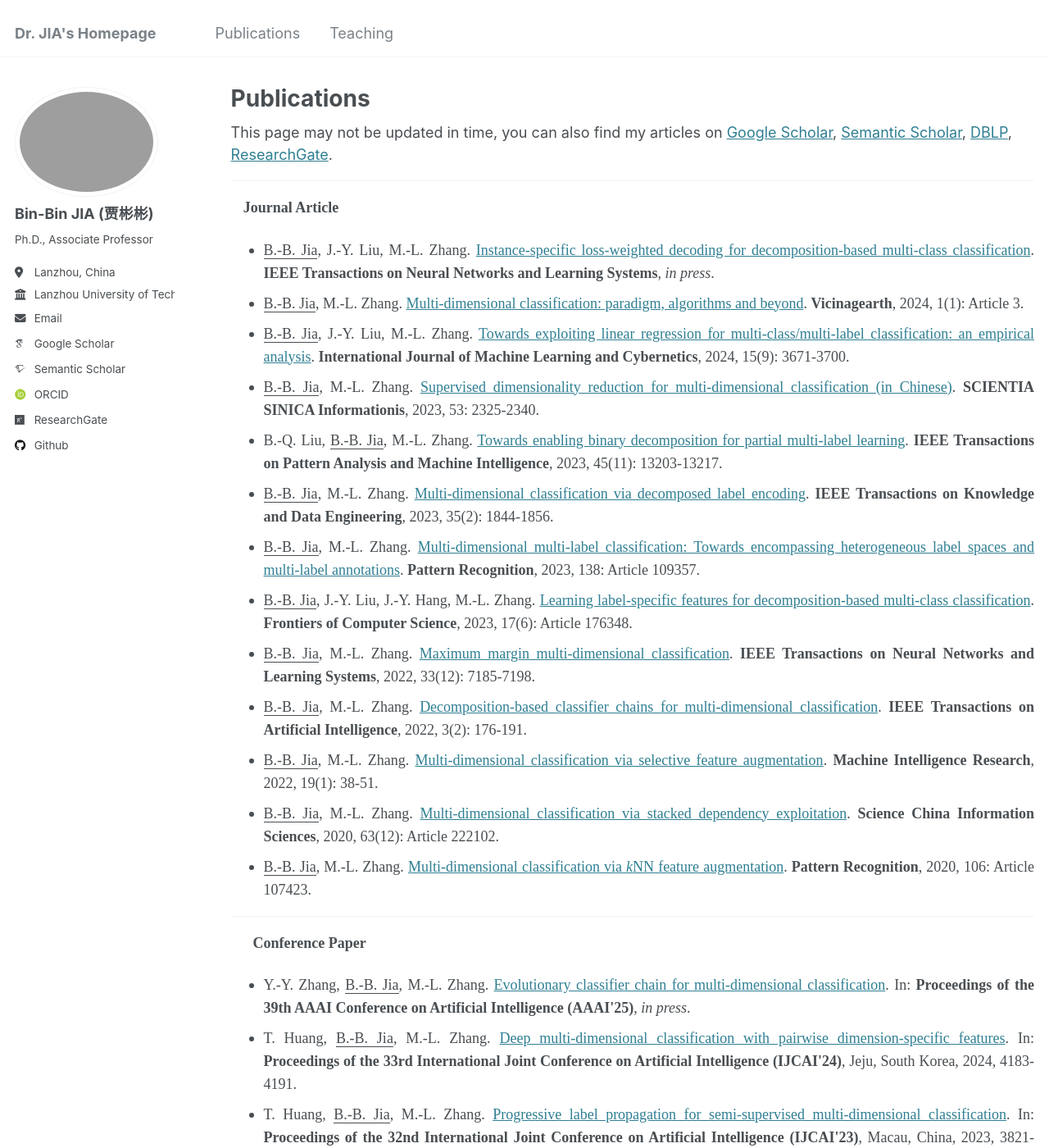
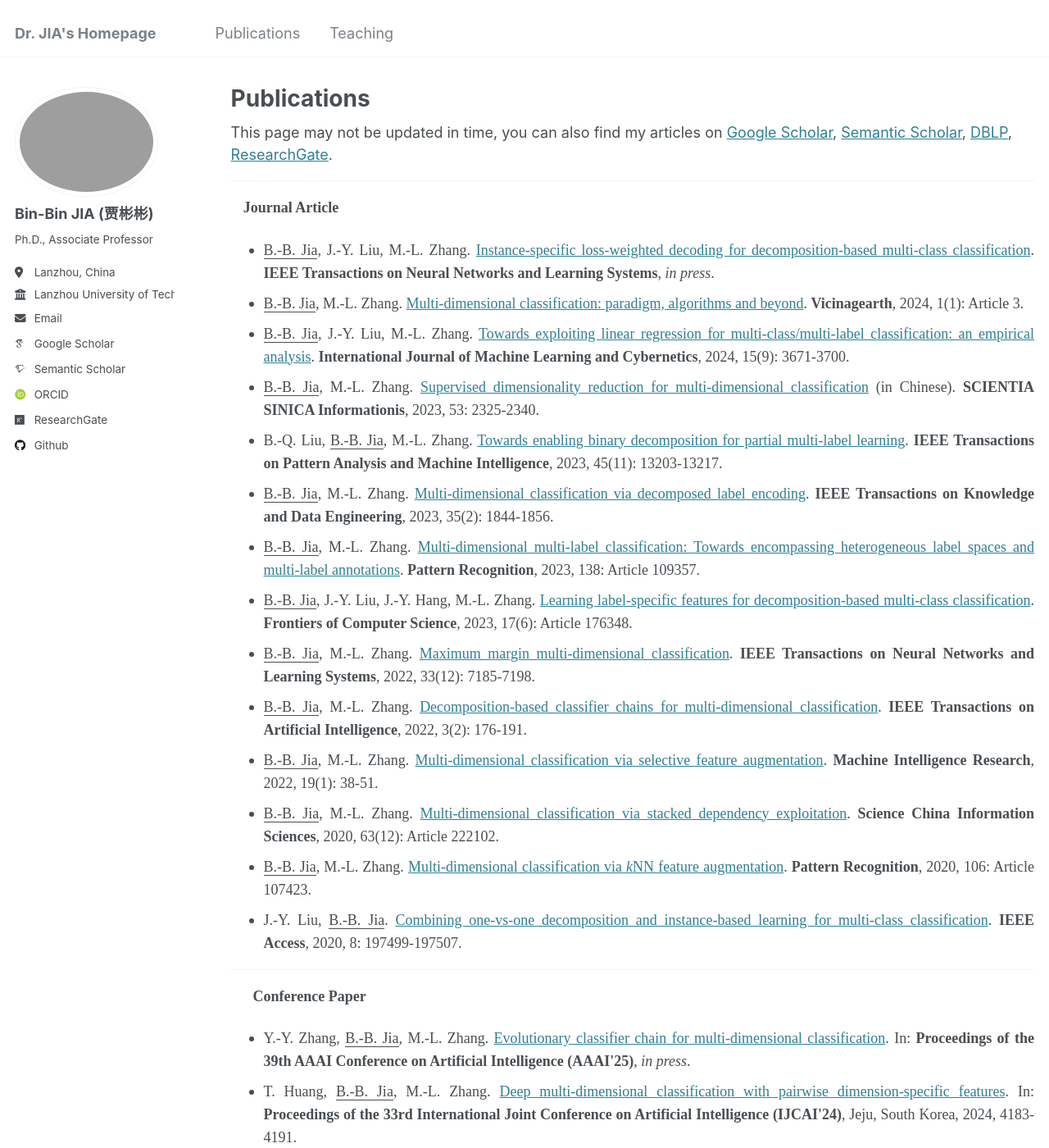
Before and after one commit to jiabinbin-ai/jiabinbin-ai.github.io, a Jekyll site: the page built from _pages/publications.html, in a window 1280 px wide and 1400 px high. Shown: the whole window at 82% size. Built offline with Jekyll 4.4.1, drawn with Linux system fonts in a browser that asks for light colours; some web fonts are replaced.

Commit message:
Update publications.html

```diff
--- a/_pages/publications.html
+++ b/_pages/publications.html
@@ -19,72 +19,76 @@ author_profile: true
 	<li>
 	<p align="justify" style="line-height: 150%; margin-top:8px; margin-bottom:0">
 	<span lang="en-us"><font face="Times New Roman"><u>B.-B. Jia</u>, J.-Y. Liu,
-	M.-L. Zhang. <a>Instance-specific
+	M.-L. Zhang. <a href="https://doi.org/10.1109/TNNLS.2024.3454598">Instance-specific
 	loss-weighted decoding for decomposition-based multi-class classification</a>.
 	<b>IEEE Transactions on Neural Networks and Learning Systems</b>, <i>in
 	press</i>. </font></span></li>
 	<li>
 	<p align="justify" style="line-height: 150%; margin-top:8px; margin-bottom:0">
-	<span lang="en-us"><font face="Times New Roman"><u>B.-B. Jia</u>, M.-L. Zhang. <a>Multi-dimensional classification: paradigm, algorithms and beyond</a>. <b>Vicinagearth</b>, 2024, 1(1): Article 3. </font></span></li>
+	<span lang="en-us"><font face="Times New Roman"><u>B.-B. Jia</u>, M.-L. Zhang. <a href="https://doi.org/10.1007/s44336-024-00004-7">Multi-dimensional classification: paradigm, algorithms and beyond</a>. <b>Vicinagearth</b>, 2024, 1(1): Article 3. </font></span></li>
 	<li>
 	<p align="justify" style="line-height: 150%; margin-top:8px; margin-bottom:0">
-	<span lang="en-us"><font face="Times New Roman"><u>B.-B. Jia</u>, J.-Y. Liu, M.-L. Zhang. <a>Towards exploiting linear regression for multi-class/multi-label classification: an empirical analysis</a>. <b>International Journal of Machine Learning and Cybernetics</b>,
+	<span lang="en-us"><font face="Times New Roman"><u>B.-B. Jia</u>, J.-Y. Liu, M.-L. Zhang. <a href="https://doi.org/10.1007/s13042-024-02114-6">Towards exploiting linear regression for multi-class/multi-label classification: an empirical analysis</a>. <b>International Journal of Machine Learning and Cybernetics</b>,
 	2024, 15(9): 3671-3700. </font></span></li>
 	<li>
 	<p align="justify" style="line-height: 150%; margin-top:8px; margin-bottom:0">
-	<span lang="en-us"><font face="Times New Roman"><u>B.-B. Jia</u>, M.-L. Zhang. <a>Supervised dimensionality reduction for multi-dimensional classification (in Chinese)</a>. <b>SCIENTIA SINICA Informationis</b>, 2023, 53: 2325-2340. </font></span></li>
+	<span lang="en-us"><font face="Times New Roman"><u>B.-B. Jia</u>, M.-L. Zhang. <a href="https://doi.org/10.1360/SSI-2022-0363">Supervised dimensionality reduction for multi-dimensional classification</a> (in Chinese). <b>SCIENTIA SINICA Informationis</b>, 2023, 53: 2325-2340. </font></span></li>
 	<li>
 	<p align="justify" style="line-height: 150%; margin-top:8px; margin-bottom:0">
 	<span lang="en-us"><font face="Times New Roman">B.-Q. Liu, <u>B.-B. Jia</u>,
-	M.-L. Zhang. <a>Towards enabling binary decomposition for partial multi-label learning</a>. <b>IEEE Transactions on Pattern Analysis and Machine
+	M.-L. Zhang. <a href="https://doi.org/10.1109/TPAMI.2023.3290797">Towards enabling binary decomposition for partial multi-label learning</a>. <b>IEEE Transactions on Pattern Analysis and Machine
 	Intelligence</b>, 2023, 45(11): 13203-13217. </font></span></li>
 	<li>
 	<p align="justify" style="line-height: 150%; margin-top:8px; margin-bottom:0">
 	<span lang="en-us"><font face="Times New Roman"><u>B.-B. Jia</u>, M.-L. Zhang.
-	<a>Multi-dimensional classification via decomposed
+	<a href="https://doi.org/10.1109/TKDE.2021.3100436">Multi-dimensional classification via decomposed
 	label encoding</a>. <b>IEEE Transactions on Knowledge and Data Engineering</b>,
 	2023, 35(2): 1844-1856. </font></span></li>
 	<li>
 	<p align="justify" style="line-height: 150%; margin-top:8px; margin-bottom:0">
 	<span lang="en-us"><font face="Times New Roman"><u>B.-B. Jia</u>, M.-L. Zhang.
-	<a>Multi-dimensional multi-label classification:
+	<a href="https://doi.org/10.1016/j.patcog.2023.109357">Multi-dimensional multi-label classification:
 	Towards encompassing heterogeneous label spaces and multi-label annotations</a>.
 	<b>Pattern Recognition</b>, 2023, 138: Article 109357. </font></span></li>
 	<li>
 	<p align="justify" style="line-height: 150%; margin-top:8px; margin-bottom:0">
 	<span lang="en-us"><font face="Times New Roman"><u>B.-B. Jia</u>, J.-Y. Liu, J.-Y.
-	Hang, M.-L. Zhang. <a>Learning label-specific
+	Hang, M.-L. Zhang. <a href="https://journal.hep.com.cn/fcs/EN/10.1007/s11704-023-3076-y">Learning label-specific
 	features for decomposition-based multi-class classification</a>. <b>Frontiers of Computer Science</b>,
 	2023, 17(6): Article 176348. </font></span></li>
 	<li>
 	<p align="justify" style="line-height: 150%; margin-top:8px; margin-bottom:0">
 	<span lang="en-us"><font face="Times New Roman"><u>B.-B. Jia</u>, M.-L. Zhang.
-	<a>Maximum margin multi-dimensional classification</a>.
+	<a href="https://doi.org/10.1109/TNNLS.2021.3084373">Maximum margin multi-dimensional classification</a>.
 	<b>IEEE Transactions on Neural Networks and Learning Systems</b>, 2022,
 	33(12): 7185-7198. </font></span></li>
 	<li>
 	<p align="justify" style="line-height: 150%; margin-top:8px; margin-bottom:0">
 	<span lang="en-us"><font face="Times New Roman"><u>B.-B. Jia</u>, M.-L. Zhang.
-	<a>Decomposition-based classifier chains for
+	<a href="https://doi.org/10.1109/TAI.2021.3110935">Decomposition-based classifier chains for
 	multi-dimensional classification</a>. <b>IEEE Transactions on Artificial
 	Intelligence</b>, 2022, 3(2): 176-191. </font></span></li>
 	<li>
 	<p align="justify" style="line-height: 150%; margin-top:8px; margin-bottom:0">
 	<span lang="en-us"><font face="Times New Roman"><u>B.-B. Jia</u>, M.-L. Zhang.
-	<a>Multi-dimensional classification via selective feature augmentation</a>.
+	<a href="https://www.mi-research.net/article/doi/10.1007/s11633-022-1316-5">Multi-dimensional classification via selective feature augmentation</a>.
 	<b>Machine Intelligence Research</b>, 2022, 19(1): 38-51. </font></span></li>
 	<li>
 	<p align="justify" style="line-height: 150%; margin-top:8px; margin-bottom:0">
 	<span lang="en-us"><font face="Times New Roman"><u>B.-B. Jia</u>, M.-L. Zhang.
-	<a>Multi-dimensional classification via stacked
+	<a href="https://www.sciengine.com/SCIS/doi/10.1007/s11432-019-2905-3">Multi-dimensional classification via stacked
 	dependency exploitation</a>. <b>Science China Information Sciences</b>,
 	2020, 63(12): Article 222102.</font></span></li>
 	<li>
 	<p align="justify" style="line-height: 150%; margin-top:8px; margin-bottom:0">
 	<span lang="en-us"><font face="Times New Roman"><u>B.-B. Jia</u>, M.-L. Zhang.
-	<a>Multi-dimensional classification via <i>k</i>NN
+	<a href="https://doi.org/10.1016/j.patcog.2020.107423">Multi-dimensional classification via <i>k</i>NN
 	feature augmentation</a>. <b>Pattern Recognition</b>, 2020, 106: Article
 	107423.</font></span></li>
+	<li>
+	<p align="justify" style="line-height: 150%; margin-top:8px; margin-bottom:0">
+	<span lang="en-us"><font face="Times New Roman">J.-Y. Liu, <u>B.-B. Jia</u>.
+	<a href="https://doi.org/10.1109/ACCESS.2020.3034448">Combining one-vs-one decomposition and instance-based learning for multi-class classification</a>. <b>IEEE Access</b>, 2020, 8: 197499-197507.</font></span></li>
 </ul>
 <hr>
 <p align="justify" style="line-height: 150%"><b><font face="Times New Roman">&nbsp;&nbsp;&nbsp;&nbsp;&nbsp;
@@ -101,28 +105,28 @@ author_profile: true
 	<li>
 	<p align="justify" style="line-height: 150%; margin-top:8px; margin-bottom:0">
 	<font face="Times New Roman">T. Huang, <u>B.-B. Jia</u>, M.-L. Zhang.
-	<a>Deep multi-dimensional classification with
+	<a href="https://www.ijcai.org/proceedings/2024/462">Deep multi-dimensional classification with
 	pairwise dimension-specific features</a>. In: <b>Proceedings of
 	the 33rd International Joint Conference on Artificial Intelligence (IJCAI'24)</b>,
 	Jeju, South Korea, 2024, 4183-4191.</font></li>
 	<li>
     <p align="justify" style="line-height: 150%; margin-top:8px; margin-bottom:0">
 	<font face="Times New Roman">T. Huang, <u>B.-B. Jia</u>, M.-L. Zhang.
-	<a>Progressive label propagation for
+	<a href="https://doi.org/10.24963/ijcai.2023/425">Progressive label propagation for
 	semi-supervised multi-dimensional classification</a>. In: <b>Proceedings of
 	the 32nd International Joint Conference on Artificial Intelligence (IJCAI'23)</b>,
 	Macau, China, 2023, 3821-3829. </font></li>
 	<li>
     <p align="justify" style="line-height: 150%; margin-top:8px; margin-bottom:0">
 	<font face="Times New Roman"><u>B.-B. Jia</u>, M.-L. Zhang.
-	<a>Multi-dimensional classification via sparse
+	<a href="http://proceedings.mlr.press/v139/jia21c.html">Multi-dimensional classification via sparse
 	label encoding</a>. In: </font><span lang="en-us"><font face="Times New Roman"> <b>Proceedings of the
 	38th International Conference on Machine Learning (ICML'21)</b>,
 	Virtual Conference, 2021, 4917-4926. </font></span></li>
 	<li>
     <p align="justify" style="line-height: 150%; margin-top:8px; margin-bottom:0">
 	<font face="Times New Roman"><u>B.-B. Jia</u>, M.-L. Zhang.
-	<a>Maximum margin multi-dimensional classification</a>.
+	<a href="https://doi.org/10.1609/aaai.v34i04.5855">Maximum margin multi-dimensional classification</a>.
 	In: </font><span lang="en-us">
 	<font face="Times New Roman"> <b>
 	Proceedings of the 34th AAAI Conference on Artificial Intelligence (AAAI'20)</b>,
@@ -130,14 +134,14 @@ author_profile: true
 	<li>
     <p align="justify" style="line-height: 150%; margin-top:8px; margin-bottom:0">
 	<span lang="en-us"><font face="Times New Roman"><u>B.-B. Jia</u>, M.-L. Zhang.
-	<a>MD-<i>k</i>NN: An instance-based approach for
+	<a href="https://doi.org/10.1109/ICPR48806.2021.9412974">MD-<i>k</i>NN: An instance-based approach for
 	multi-dimensional classification</a>. In: <b>Proceedings of the 25th
 	International Conference on Pattern Recognition (ICPR'20)</b>, Milan, Italy,
 	126-133.</font></span></li>
 	<li>
     <p align="justify" style="line-height: 150%; margin-top:8px; margin-bottom:0">
 	<font face="Times New Roman"><u>B.-B. Jia</u>, M.-L. Zhang.
-	<a>Multi-dimensional classification via <i>k</i>NN
+	<a href="https://doi.org/10.1609/aaai.v33i01.33013975">Multi-dimensional classification via <i>k</i>NN
 	feature augmentation</a>. In: </font><span lang="en-us">
 	<font face="Times New Roman"> <b>
 	Proceedings of the 33rd AAAI Conference on Artificial Intelligence (AAAI'19)</b>,
```
